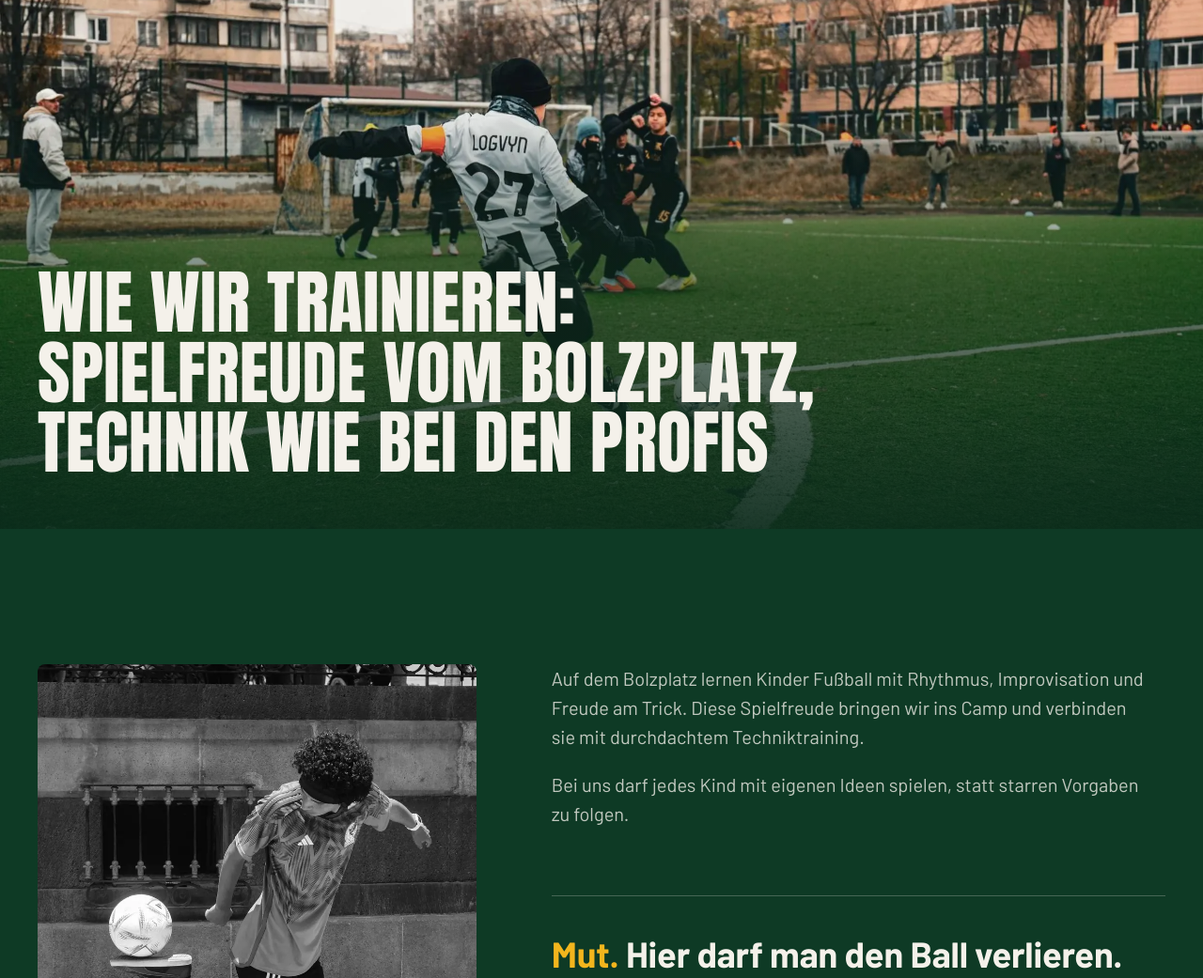
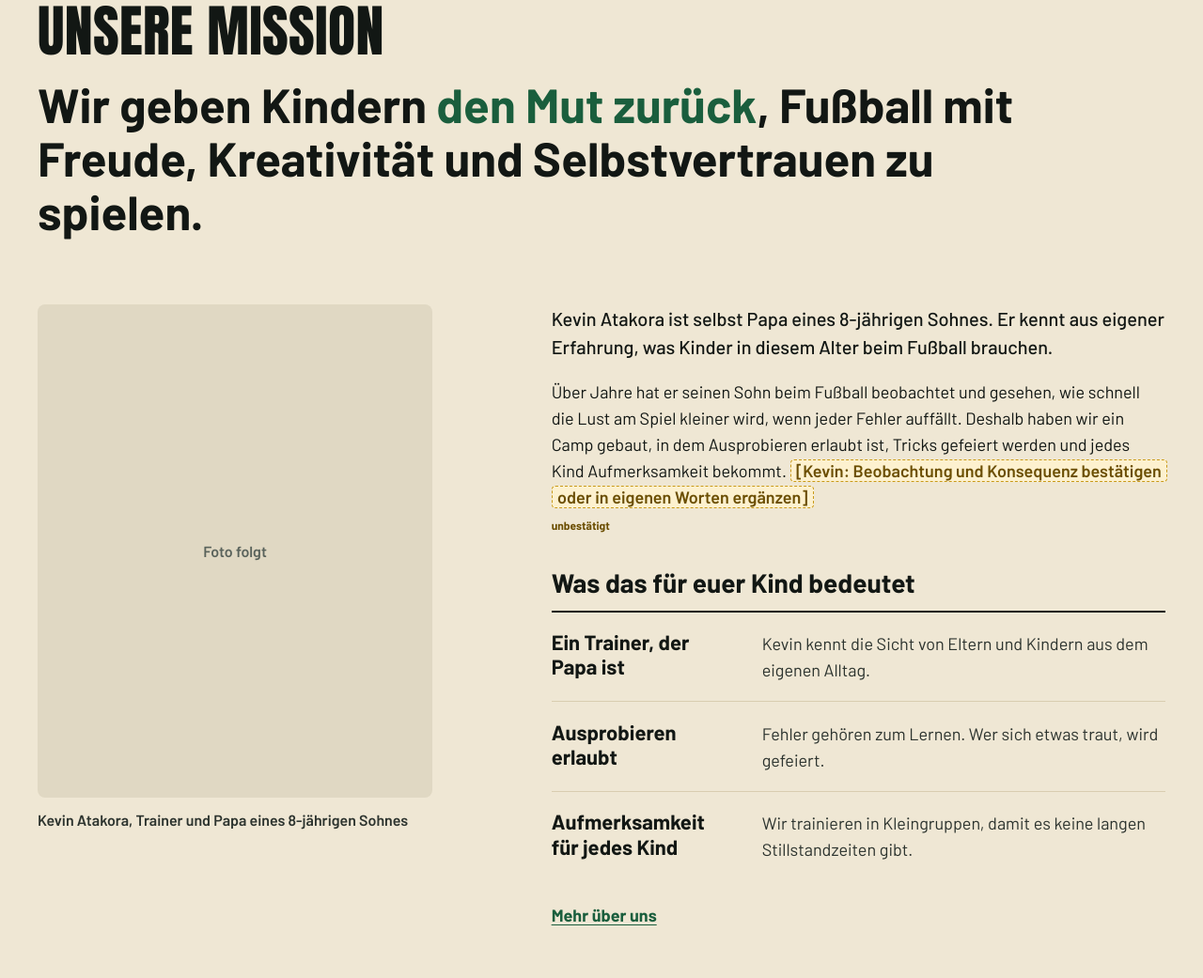
Before and after one commit to abuk800/GINGA-ACADEMY, a plain HTML site: page index.html in a window 1280 px wide. Shown: the part 1812-2853 px from the top of the page at 94% size. Drawn offline with Linux system fonts and the light colour scheme.

Commit message:
Mission-Abschnitt mit Kevins Geschichte
- Neuer Abschnitt Unsere Mission zwischen Problem und Philosophie, Missionssatz, Foto-Platzhalter, drei Aussagen
- Persönlicher Absatz über Kevins Beobachtung als unbestätigt markiert
- Gleicher Baustein auf Über uns

Co-Authored-By: Claude Sonnet 5.5 <noreply@anthropic.com>
Claude-Session: https://claude.ai/code/session_01L8MxpcBqKzfTvt2pe4AEzu

```diff
--- a/assets/css/styles.css
+++ b/assets/css/styles.css
@@ -719,3 +719,17 @@ html:not(.js) .sticky-cta { transform: none; }
 .logo img { display: block; height: 48px; width: auto; }
 @media (min-width: 1000px) { .logo img { height: 58px; } }
 .site-footer .logo img { height: 76px; }
+
+/* Mission */
+.mission__body { margin-top: clamp(2.5rem, 2rem + 3vw, 4.5rem); align-items: start; }
+.mission__figure { margin: 0; max-width: 420px; }
+.mission__figure .photo-ph { aspect-ratio: 4 / 3; background: #e0d8c3; }
+@media (min-width: 900px) { .mission__figure .photo-ph { aspect-ratio: 4 / 5; } }
+.mission__figure figcaption { margin-top: 0.75rem; font-weight: 600; font-size: 1rem; color: var(--ink-700); }
+.mission__text .lead { color: var(--ink-900); font-weight: 500; }
+.mission__sub { margin: 2.25rem 0 0.75rem; font-size: clamp(1.375rem, 1.15rem + 0.8vw, 1.75rem); }
+.mission .rows, .mission__text .rows { border-top-color: var(--ink-900); }
+.mission__text .row { border-bottom-color: var(--sand-line); }
+.mission__more { margin-top: 1.5rem; }
+.mission__more a { font-weight: 700; color: var(--green-700); }
+.mission__hl { color: var(--green-700); }
--- a/index.html
+++ b/index.html
@@ -192,6 +192,33 @@
         <p>Viele Ferien-Camps sind Betreuung mit Ball. Bei DarePlay Academy geht es um echte Entwicklung am Ball und im Kopf.</p>
         <p class="pullquote">„Was, wenn ich den Ball verliere?“</p>
         <p>Bei DarePlay Academy lautet die Antwort: Dann probierst du es nochmal.</p>
+      </div>
+    </div>
+  </section>
+
+  <!-- MISSION: das Warum hinter dem Camp. Der persönliche Teil (data-pending) erscheint erst nach Kevins Bestätigung. -->
+  <section class="section section--sand" id="mission" aria-labelledby="mission-title">
+    <div class="container">
+      <h2 id="mission-title" class="display h2">Unsere Mission</h2>
+      <p class="mission">Wir geben Kindern <span class="mission__hl">den Mut zurück</span>, Fußball mit Freude, Kreativität und Selbstvertrauen zu spielen.</p>
+
+      <div class="split split--5-7 mission__body">
+        <figure class="mission__figure">
+          <!-- FOTO: <img src="assets/img/kevin-atakora.webp" alt="Kevin Atakora" width="800" height="1000" loading="lazy"> -->
+          <div class="photo-ph" role="img" aria-label="Foto von Kevin Atakora folgt">Foto folgt</div>
+          <figcaption>Kevin Atakora, Trainer und Papa eines 8-jährigen Sohnes</figcaption>
+        </figure>
+        <div class="mission__text">
+          <p class="lead">Kevin Atakora ist selbst Papa eines 8-jährigen Sohnes. Er kennt aus eigener Erfahrung, was Kinder in diesem Alter beim Fußball brauchen.</p>
+          <p data-pending>Über Jahre hat er seinen Sohn beim Fußball beobachtet und gesehen, wie schnell die Lust am Spiel kleiner wird, wenn jeder Fehler auffällt. Deshalb haben wir ein Camp gebaut, in dem Ausprobieren erlaubt ist, Tricks gefeiert werden und jedes Kind Aufmerksamkeit bekommt. <span class="ph">[Kevin: Beobachtung und Konsequenz bestätigen oder in eigenen Worten ergänzen]</span></p>
+          <h3 class="mission__sub">Was das für euer Kind bedeutet</h3>
+          <ul class="rows">
+            <li class="row"><h3>Ein Trainer, der Papa ist</h3><p>Kevin kennt die Sicht von Eltern und Kindern aus dem eigenen Alltag.</p></li>
+            <li class="row"><h3>Ausprobieren erlaubt</h3><p>Fehler gehören zum Lernen. Wer sich etwas traut, wird gefeiert.</p></li>
+            <li class="row"><h3>Aufmerksamkeit für jedes Kind</h3><p>Wir trainieren in Kleingruppen, damit es keine langen Stillstandzeiten gibt.</p></li>
+          </ul>
+        <p class="mission__more"><a href="ueber-uns.html">Mehr über uns</a></p>
+        </div>
       </div>
     </div>
   </section>
```
Also changed, not shown: ueber-uns.html (+22 -3 lines), 1 other file.
